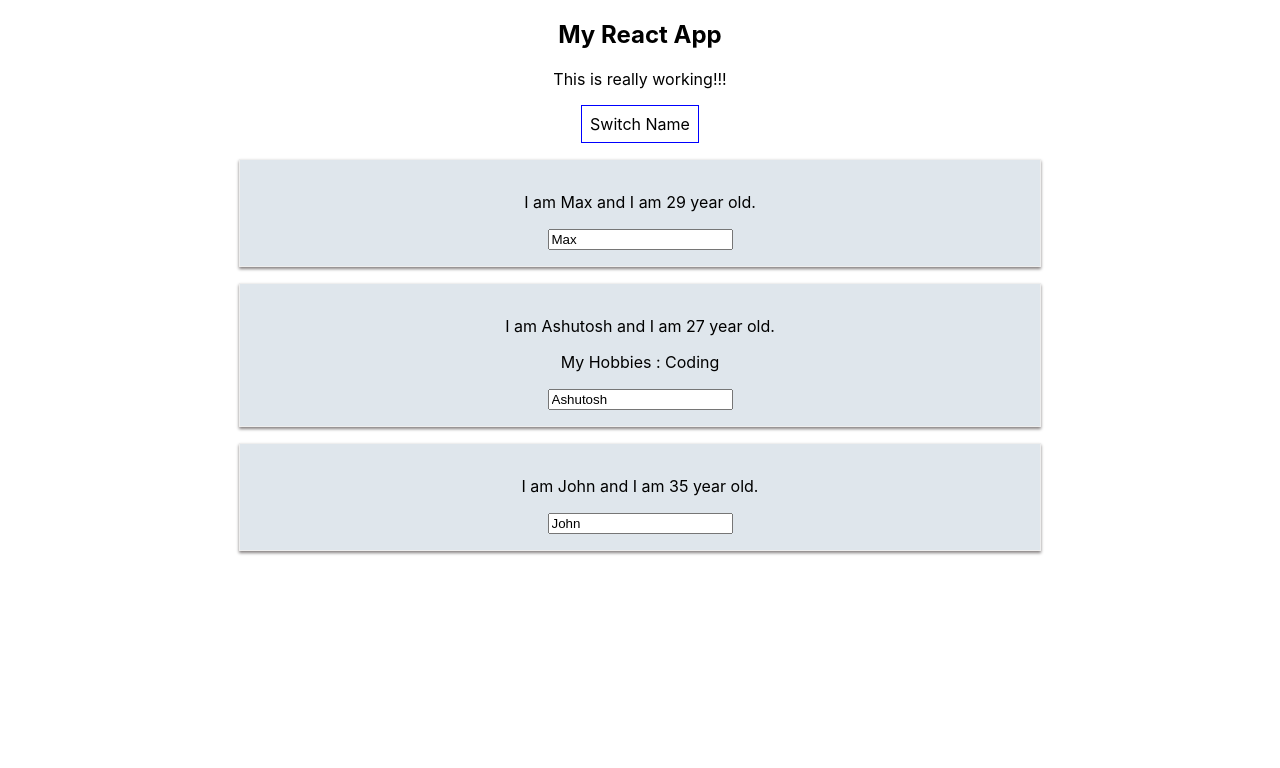
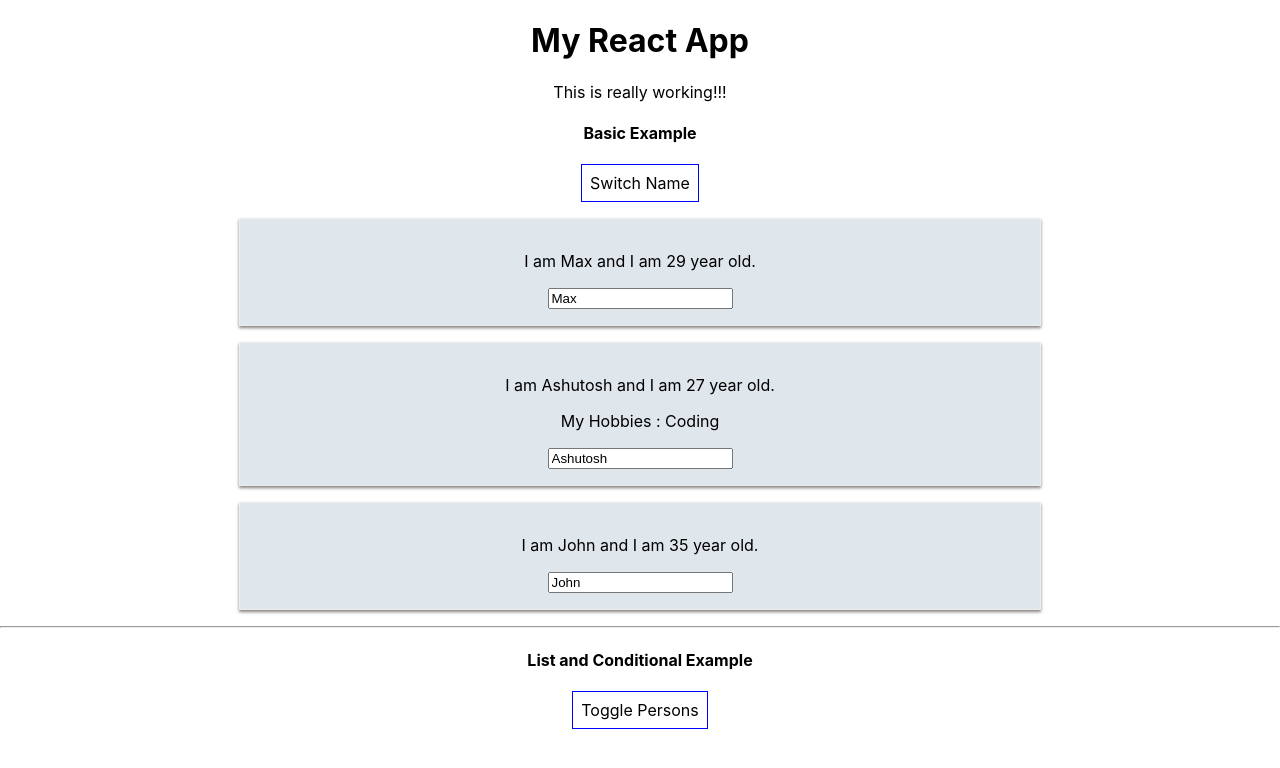
Before and after one commit to ashumantoo/react-complete-guide, a React (Create React App) app: page / in a window 1280 px wide. Shown: the top 768 px of the page. Built offline with nearby package versions, Linux system fonts and the light colour scheme.

Commit message:
list and Conditional with ternary oparator added.

```diff
--- a/src/App.js
+++ b/src/App.js
@@ -1,11 +1,16 @@
 import React, { Component, useState } from 'react';
 import './App.css';
 import Basic from './Basic/Basic';
+import ListAndConditional from './Basic/Lists-Conditionals'
 class App extends Component {
   render() {
     return (
       <div className="App" >
+        <h1>My React App</h1>
+        <p>This is really working!!!</p>
         <Basic></Basic>
+        <hr></hr>
+        <ListAndConditional></ListAndConditional>
       </div>
     );
   }
--- a/src/Basic/Basic.js
+++ b/src/Basic/Basic.js
@@ -62,8 +62,6 @@ class Basic extends Component {
                     <Person name="Ashutosh" age="30"> My Hobbies : Coding </Person>
                     <Person name="Mantoo" age="26" /> */}
 
-                <h2>My React App</h2>
-                <p>This is really working!!!</p>
                 {/* Here in onClick, Don't call method with parentheses=() Because it calls immediately as
                     React render the Dom so Just pass the reference of the function to the onClick
 
@@ -78,6 +76,7 @@ class Basic extends Component {
                     behaviour of the app.
             */}
                 {/* <button onClick={this.switchNameHandler}>Switch Name</button> */}
+                <h4>Basic Example</h4>
                 <button style={buttonStyle} onClick={() => this.switchNameHandler('Mantoo!!!')}>Switch Name</button>
                 <Person name={this.state.person[0].name} age={this.state.person[0].age} click={this.switchNameHandler.bind(this, 'Ashutosh Kumar')} />
                 <Person name={this.state.person[1].name} age={this.state.person[1].age} changed={this.nameChangedHandler}> My Hobbies : Coding </Person>
--- /dev/null
+++ b/src/Basic/Lists-Conditionals.js
@@ -0,0 +1,65 @@
+import React, { Component } from "react";
+import Person from '../Person/Person';
+
+class ListAndConditionals extends Component {
+    state = {
+        person: [
+            { name: 'Max', age: 29 },
+            { name: "Ashutosh", age: 27 },
+            { name: 'John', age: 35 }
+        ],
+        otherState: 'some other value',
+        showPerson: false
+    }
+
+    switchNameHandler = (newName) => {
+        this.setState({
+            person: [
+                { name: 'Max', age: 29 },
+                { name: newName, age: 27 },
+                { name: 'John', age: 30 }
+            ]
+        })
+    }
+
+    nameChangedHandler = (event) => {
+        this.setState({
+            person: [
+                { name: 'Max', age: 29 },
+                { name: event.target.value, age: 27 },
+                { name: 'John', age: 30 }
+            ]
+        })
+    }
+
+    togglePersonsHandler = () => {
+        const doesShow = this.state.showPerson;
+        this.setState({ showPerson: !doesShow })
+    }
+
+    render() {
+        const buttonStyle = {
+            backgroundColor: 'White',
+            font: 'inherit',
+            border: '1px solid blue',
+            padding: '8px',
+            cursor: 'pointer'
+        }
+
+        return (
+            <div>
+                <h4>List and Conditional Example</h4>
+                <button style={buttonStyle} onClick={this.togglePersonsHandler}>Toggle Persons</button>
+                {this.state.showPerson ?
+                    <div>
+                        <Person name={this.state.person[0].name} age={this.state.person[0].age} click={this.switchNameHandler.bind(this, 'Ashutosh Kumar')} />
+                        <Person name={this.state.person[1].name} age={this.state.person[1].age} changed={this.nameChangedHandler}> My Hobbies : Coding </Person>
+                        <Person name={this.state.person[2].name} age={this.state.person[2].age} />
+                    </div> : null
+                }
+            </div>
+        );
+    }
+}
+
+export default ListAndConditionals;
```
